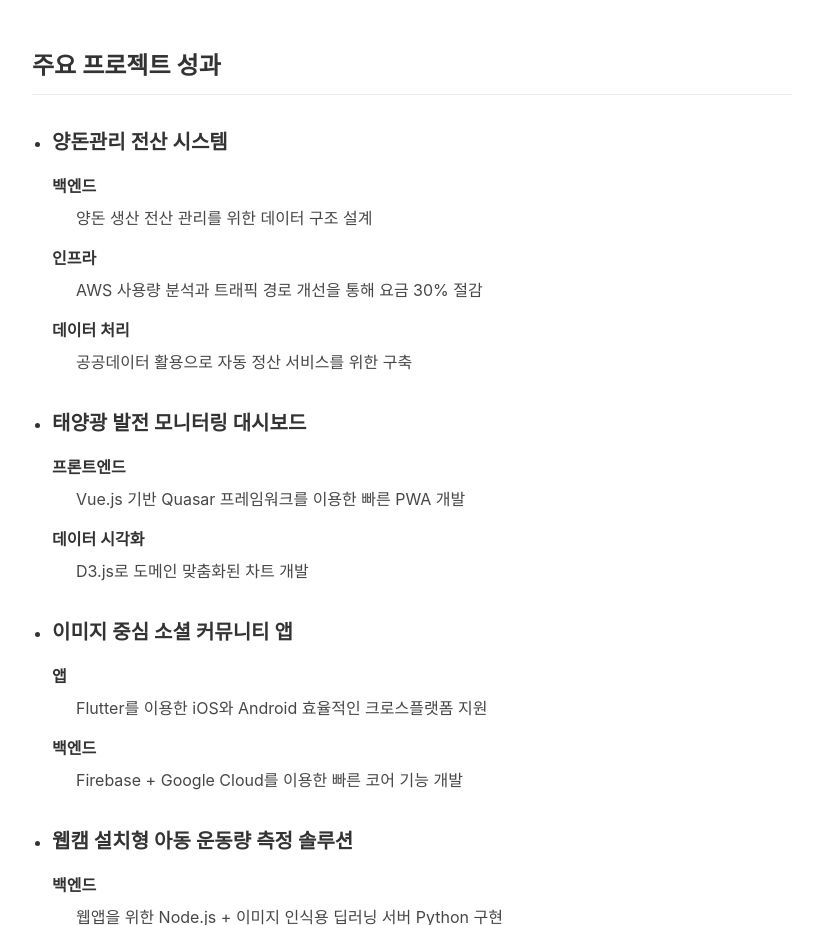
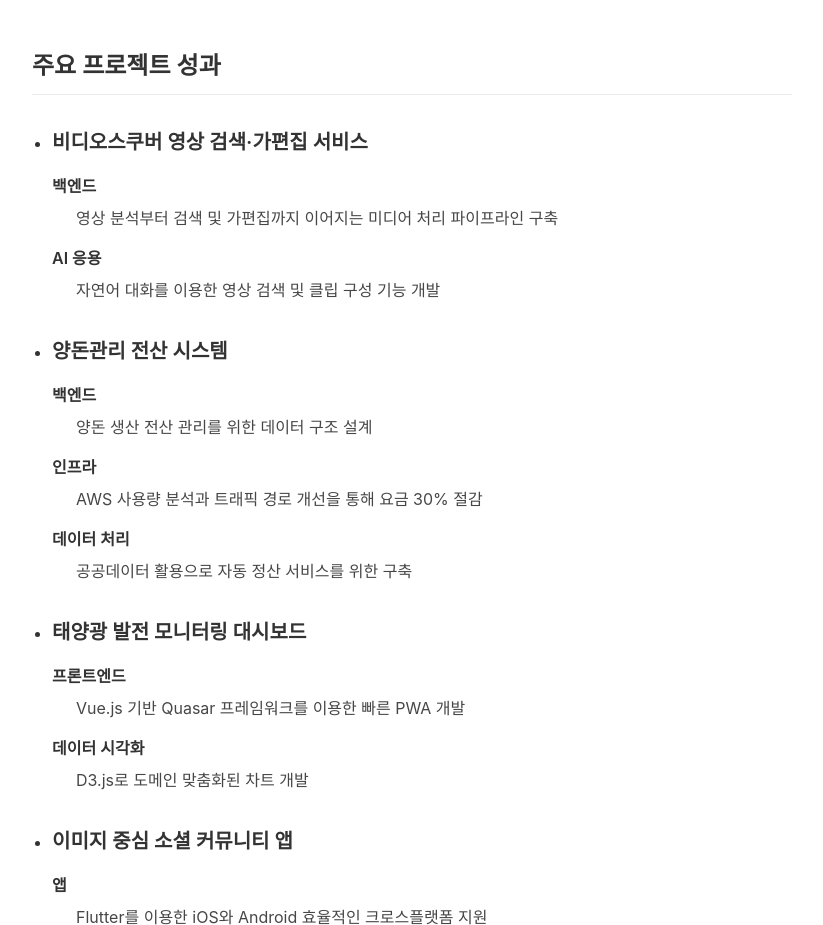
Before and after one commit to EastBlaze/EastBlaze.github.io, a plain HTML site: page index.html in a window 1280 px wide. Shown: the part 1585-2510 px from the top of the page, without its empty margins (228-1051 px from the left). Drawn offline with Linux system fonts and the light colour scheme; a web font is replaced by a local one.

Commit message:
Add Video Scoover project

```diff
--- a/index.html
+++ b/index.html
@@ -86,6 +86,18 @@
       <section id="projects">
         <h2>주요 프로젝트 성과</h2>
         <ul>
+          <li>
+            <article>
+              <h3>비디오스쿠버 영상 검색·가편집 서비스</h3>
+              <dl>
+                <dt>백엔드</dt>
+                <dd>영상 분석부터 검색 및 가편집까지 이어지는 미디어 처리 파이프라인 구축</dd>
+
+                <dt>AI 응용</dt>
+                <dd>자연어 대화를 이용한 영상 검색 및 클립 구성 기능 개발</dd>
+              </dl>
+            </article>
+          </li>
           <li>
             <article>
               <h3>양돈관리 전산 시스템</h3>
```
